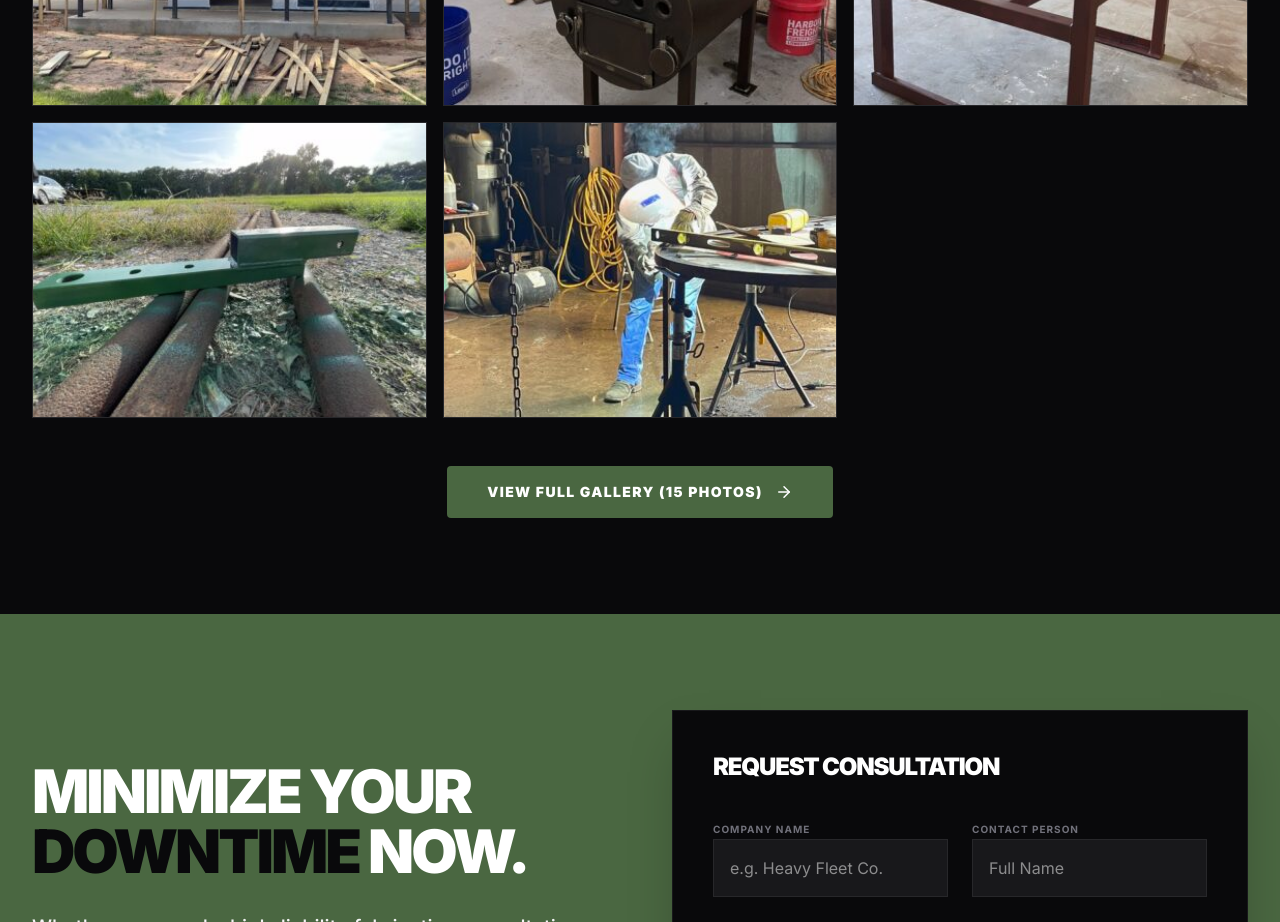
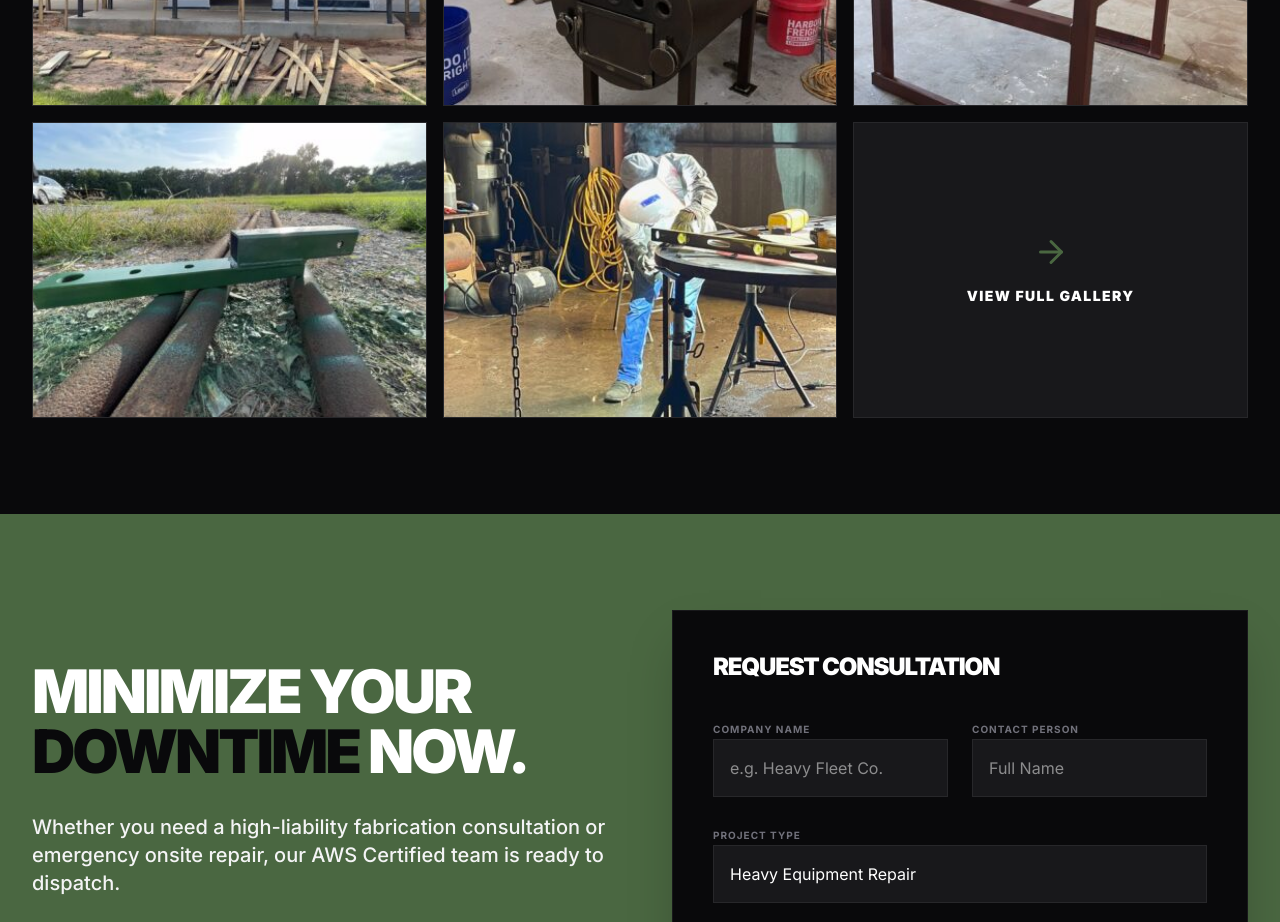
Before and after one commit to Founditmarketing/kcwelding, a React (Vite) app: page / in a window 1280 px wide. Shown: the part 3400-4322 px from the top of the page. Built offline with nearby package versions, Linux system fonts and the light colour scheme.

Commit message:
Style View Full Gallery as 6th grid tile, remove image count

```diff
--- a/src/App.tsx
+++ b/src/App.tsx
@@ -387,15 +387,15 @@ const Gallery = ({ onViewAll }: { onViewAll: () => void }) => {
               </div>
             </div>
           ))}
-        </div>
 
-        <div className="mt-12 text-center">
+          {/* 6th tile — View Full Gallery */}
           <button
             onClick={onViewAll}
-            className="inline-flex items-center gap-3 bg-brand-green hover:bg-brand-green-dark text-white px-10 py-4 rounded-sm text-sm font-black uppercase tracking-widest transition-all group"
+            className="group relative overflow-hidden aspect-[4/3] bg-zinc-900 border border-zinc-800 flex flex-col items-center justify-center gap-4 hover:border-brand-green transition-all duration-300"
           >
-            View Full Gallery ({ALL_IMAGES.length} Photos)
-            <ArrowRight className="group-hover:translate-x-1 transition-transform" size={18} />
+            <div className="absolute inset-0 bg-brand-green/0 group-hover:bg-brand-green/10 transition-all duration-300" />
+            <ArrowRight className="text-brand-green group-hover:translate-x-1 transition-transform duration-300" size={36} />
+            <span className="text-white font-black uppercase tracking-widest text-sm relative z-10">View Full Gallery</span>
           </button>
         </div>
       </div>
```
